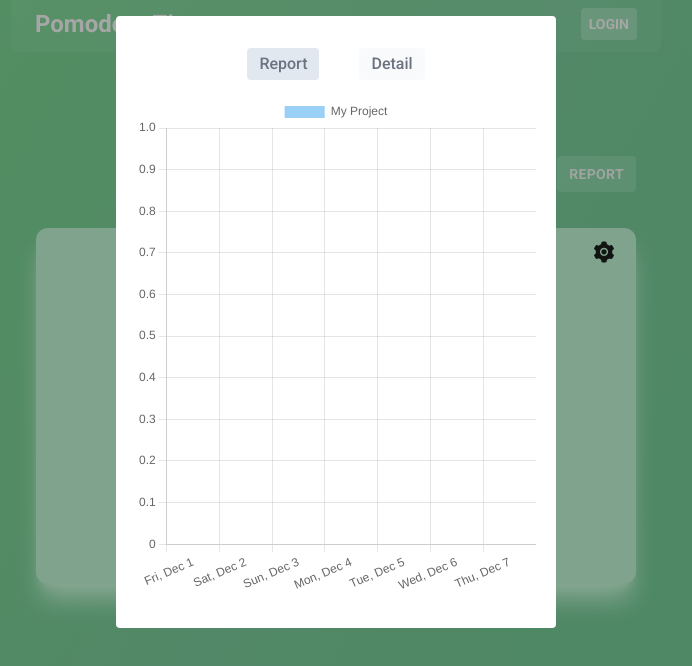
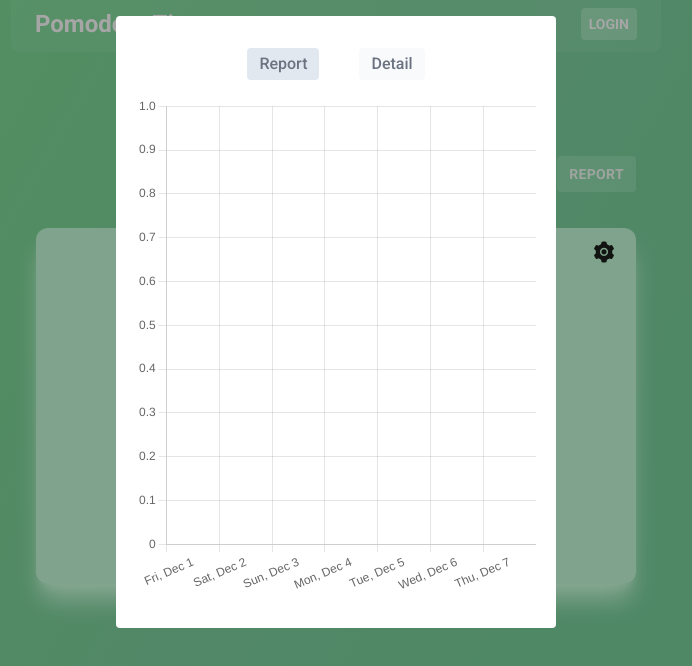
Before and after one commit to azariaberyl/tiim, a React (Vite) app: page / in a window 1280 px wide. Both pictures are taken after a click on the button "REPORT". Shown: the top 666 px of the page, without its empty margins (304-996 px from the left). Built offline with nearby package versions, Linux system fonts and the light colour scheme.

Commit message:
Add timer with no report won't displayed in graph

```diff
--- a/src/App.tsx
+++ b/src/App.tsx
@@ -8,12 +8,9 @@ import { changeTimerId, changeTimerReports, changeTimers } from './features/data
 import { changeSecond, changeTimer, changeTimerReport } from './features/timerSlice';
 
 function App() {
-  const [user, updateUser] = useUserStore((state) => [state.user, state.updateUser]);
   const dispatch = useAppDispatch();
-  console.log(new Date().toLocaleDateString());
 
   useEffect(() => {
-    // const { activeTimerId, timerReports, timers } = init();
     const { activeTimerId, timerReports, timers, timerSecondState } = init1();
     // Update the data
     dispatch(changeTimerId(activeTimerId));
--- a/src/components/Report/View/Report.tsx
+++ b/src/components/Report/View/Report.tsx
@@ -26,20 +26,27 @@ export default function Report() {
   const [isChart, setIsChart] = useState(true);
   const formattedData = ReportHandler();
 
+  const datasets = timers.flatMap((timer) => {
+    const data = DAYS_IN_WEEK.flatMap((day) => {
+      const theReports = reports.find((val) => val.id_timer === timer.id);
+      if (theReports === undefined) return [];
+      const theDateReport = theReports.reports.find((val) => val.date === day);
+      if (theDateReport !== undefined) {
+        return (theDateReport.report / 3600).toFixed(1);
+      }
+      return [];
+    });
+    if (data.length === 0) return [];
+    return {
+      label: timer.title,
+      data,
+    };
+  });
+  console.log(datasets);
+
   const data = {
     labels: DAYS_IN_WEEK_LABEL,
-    datasets: timers.map((timer) => ({
-      label: timer.title,
-      data: DAYS_IN_WEEK.map((day) => {
-        const theReports = reports.find((val) => val.id_timer === timer.id);
-        if (theReports === undefined) return;
-        const theDateReport = theReports.reports.find((val) => val.date === day);
-        if (theDateReport !== undefined) {
-          return theDateReport.report === -1 ? 0 : (theDateReport.report / 3600).toFixed(1);
-        }
-        return 0;
-      }),
-    })),
+    datasets,
   };
 
   const Element = () => (
```
Also changed, not shown: 1 other file (tests, documents, lock files or other folders).
